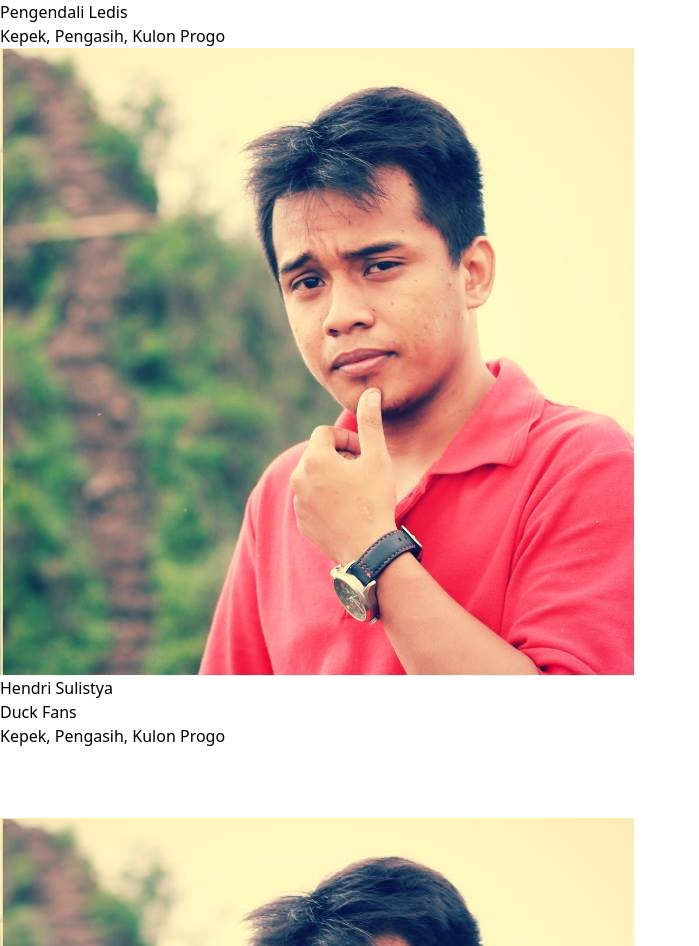
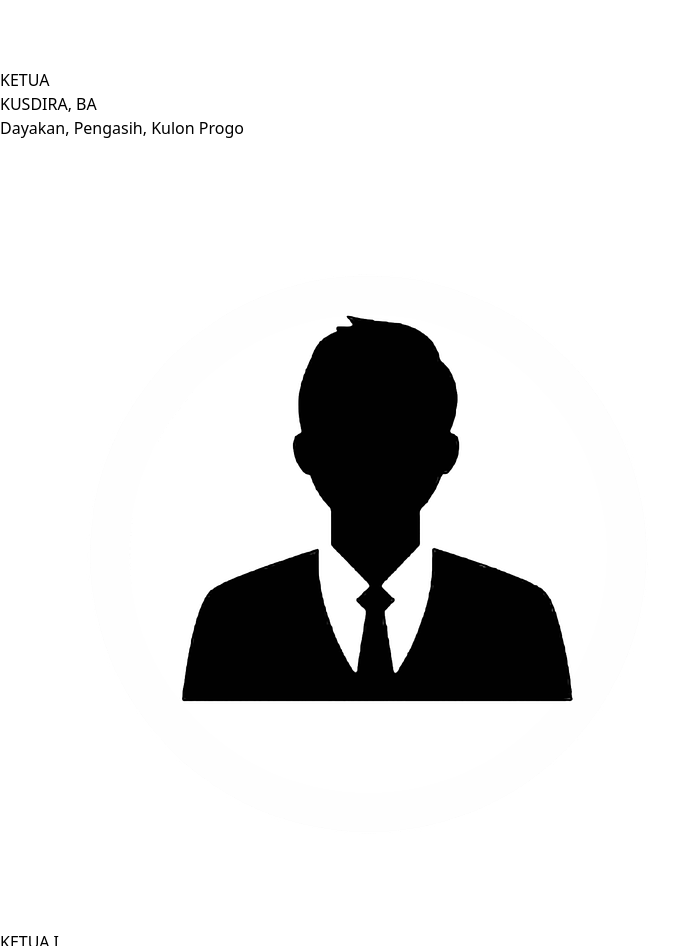
Before and after one commit to pabobernando/knkp2, a React (Vite) app: page /Pengurus in a window 1280 px wide. Shown: the part 1366-2312 px from the top of the page, without its empty margins (0-699 px from the left). Built offline with nearby package versions, Linux system fonts and the light colour scheme.

Commit message:
pengurus

```diff
--- a/src/components/NavbarSide.jsx
+++ b/src/components/NavbarSide.jsx
@@ -22,7 +22,7 @@ function NavbarSide() {
     }
 
   return (
-        <div className="h-full bg-gray-500 dark:bg-gray-700">
+        <div className="h-full bg-red-900 dark:bg-gray-700">
                 <div className="flex items-center justify-start pt-6 ml-8">
                     <p className="text-xl font-bold dark:text-white text-white">
                         KONI KULON PROGO
@@ -79,7 +79,6 @@ function NavbarSide() {
                             <svg width="20" height="20" xmlns="http://www.w3.org/2000/svg" fill="none" viewBox="0 0 24 24" strokeWidth="1.5" stroke="currentColor" className="w-6 h-6">
   <path strokeLinecap="round" strokeLinejoin="round" d="M9 15L3 9m0 0l6-6M3 9h12a6 6 0 010 12h-3" />
 </svg>
-
                             </span>
                             <span  className="mx-4 text-sm font-normal">
                                 Home
--- a/src/pages/DataAtlit.jsx
+++ b/src/pages/DataAtlit.jsx
@@ -249,7 +249,7 @@ function DataAtlit() {
   <svg className="fill-current w-4 h-4 mr-2" xmlns="http://www.w3.org/2000/svg" viewBox="0 0 20 20"><path d="M13 8V2H7v6H2l8 8 8-8h-5zM0 18h20v2H0v-2z"/></svg>
   <span>Download File</span>
 </button>
-                  <button onClick={openModalAdd} class="bg-blue-500 hover:bg-blue-400 text-gray-800 font-bold py-1 px-3 rounded inline-flex items-center">
+                  <button onClick={openModalAdd} className="bg-blue-500 hover:bg-blue-400 text-gray-800 font-bold py-1 px-3 rounded inline-flex items-center">
                   <svg className="h-5 w-5 text-white"  viewBox="0 0 24 24"  fill="none"  stroke="currentColor"  strokeWidth="2"  strokeLinecap="round"  strokeLinejoin="round">  <path d="M16 21v-2a4 4 0 0 0-4-4H5a4 4 0 0 0-4 4v2" />  <circle cx="8.5" cy="7" r="4" />  <line x1="20" y1="8" x2="20" y2="14" />  <line x1="23" y1="11" x2="17" y2="11" /></svg>
   <span className="text-white">Tambah Data Atlit</span>
 </button>
@@ -301,7 +301,7 @@ function DataAtlit() {
                         scope="col"
                         className="px-6 py-3 text-left text-xs font-medium text-gray-500 uppercase tracking-wider"
                       >
-                        Gender
+                        Jenis Kelamin
                       </th>
                       <th
                         scope="col"
@@ -367,7 +367,7 @@ function DataAtlit() {
                                 width="13"
                                 height="13"
                                 fill="currentColor"
-                                class="bi bi-pencil"
+                                className="bi bi-pencil"
                                 viewBox="0 0 16 16"
                               >
                                 <path d="M12.146.146a.5.5 0 0 1 .708 0l3 3a.5.5 0 0 1 0 .708l-10 10a.5.5 0 0 1-.168.11l-5 2a.5.5 0 0 1-.65-.65l2-5a.5.5 0 0 1 .11-.168l10-10zM11.207 2.5L13.5 4.793l1.293-1.293-2.293-2.293-1.293 1.293zm1.586 3L10.5 3.207 4 9.707V10h.5a.5.5 0 0 1 .5.5v.5h.5a.5.5 0 0 1 .5.5v.5h.293l6.5-6.5zm-9.761 5.175l-.106.106-1.528 3.821 3.821-1.528.106-.106a.5.5 0 0 1 .325-.468h.5v-.5a.5.5 0 0 1 .5-.5h1v-.5a.5.5 0 0 1 .5-.5h.5v-.293l-2.5-2.5z" />
--- a/src/pages/DataWasit.jsx
+++ b/src/pages/DataWasit.jsx
@@ -247,13 +247,13 @@ function DataWasit() {
       </table>
       <div className='grid grid-cols-2 mt-5'>
             <div className='text-center'><button className='text-gray-700 bg-white hover:border border-red-700 font-bold py-2 px-4 rounded-full' onClick={() => nextPage(page - 1)}>
-            <svg xmlns="http://www.w3.org/2000/svg" fill="none" viewBox="0 0 24 24" stroke-width="1.5" stroke="currentColor" class="w-5 h-5 rtl:-scale-x-100">
-                <path stroke-linecap="round" stroke-linejoin="round" d="M6.75 15.75L3 12m0 0l3.75-3.75M3 12h18" />
+            <svg xmlns="http://www.w3.org/2000/svg" fill="none" viewBox="0 0 24 24" strokeWidth="1.5" stroke="currentColor" className="w-5 h-5 rtl:-scale-x-100">
+                <path strokeLinecap="round" strokeLinejoin="round" d="M6.75 15.75L3 12m0 0l3.75-3.75M3 12h18" />
             </svg>
 </button></div>
             <div className='text-center'><button className='bg-white hover:border border-red-700 text-gray-700 font-bold py-2 px-4 rounded-full' onClick={() => nextPage(page + 1)}>
-            <svg xmlns="http://www.w3.org/2000/svg" fill="none" viewBox="0 0 24 24" stroke-width="1.5" stroke="currentColor" class="w-5 h-5 rtl:-scale-x-100">
-                <path stroke-linecap="round" stroke-linejoin="round" d="M17.25 8.25L21 12m0 0l-3.75 3.75M21 12H3" />
+            <svg xmlns="http://www.w3.org/2000/svg" fill="none" viewBox="0 0 24 24" strokeWidth="1.5" stroke="currentColor" className="w-5 h-5 rtl:-scale-x-100">
+                <path strokeLinecap="round" strokeLinejoin="round" d="M17.25 8.25L21 12m0 0l-3.75 3.75M21 12H3" />
             </svg></button></div>
       </div>
                     </div>
--- a/src/pages/Home.jsx
+++ b/src/pages/Home.jsx
@@ -111,7 +111,7 @@ function Home() {
   </div>
   <div className='mx-auto'>
   <div className="relative overflow-hidden bg-white rounded-lg shadow w-60 md:w-72">
-        <img src={Wasit} alt="btc logo" className="absolute w-24 h-24 rounded-full opacity-50 -top-6 -right-6 md:-right-4 "/>
+        <img src={LogoAtlit} alt="btc logo" className="absolute w-24 h-24 rounded-full opacity-50 -top-6 -right-6 md:-right-4 "/>
         <div className="px-4 py-5 sm:p-6">
           <dl>
             <dt className="text-sm font-semibold leading-5 text-gray-500 truncate">
--- a/src/pages/LoginPage.jsx
+++ b/src/pages/LoginPage.jsx
@@ -40,8 +40,8 @@ function LoginPage() {
                 <div className="flex flex-col pt-4">
                     <div className="flex relative ">
                         <span className=" rounded-tl-lg rounded-bl-lg inline-flex  items-center px-3 border-t bg-white border-l border-b  border-gray-300 text-gray-500 shadow-sm text-sm">
-                        <svg class="h-4 w-4 text-gray-500"  fill="none" viewBox="0 0 24 24" stroke="currentColor">
-  <path stroke-linecap="round" stroke-linejoin="round" stroke-width="2" d="M16 7a4 4 0 11-8 0 4 4 0 018 0zM12 14a7 7 0 00-7 7h14a7 7 0 00-7-7z"/>
+                        <svg className="h-4 w-4 text-gray-500"  fill="none" viewBox="0 0 24 24" stroke="currentColor">
+  <path strokeLinecap="round" strokeLinejoin="round" strokeWidth="2" d="M16 7a4 4 0 11-8 0 4 4 0 018 0zM12 14a7 7 0 00-7 7h14a7 7 0 00-7-7z"/>
 </svg>
 
                         </span>
--- a/src/pages/Pengurus.jsx
+++ b/src/pages/Pengurus.jsx
@@ -1,6 +1,6 @@
 import { useState } from 'react';
 import Navbar from '../components/Navbar'
-import Koni from '../assets/satosi.jpg'
+import Koni from '../assets/polos.png'
 
 function Pengurus() {
 
@@ -27,10 +27,32 @@ return (
             <div className="px-8 py-4 pt-24 bg-white rounded-lg shadow dark:bg-gray-800 border-2 border-red-500">
                 <div className="text-center">
                     <p className="text-2xl text-gray-800 dark:text-white">
-                        Hendri Sulistya
+                        KETUA
                     </p>
                     <p className="text-xl font-light text-gray-500 dark:text-gray-200">
-                        Pengendali Ledis
+                        KUSDIRA, BA
+                    </p>
+                    <p className="py-4 mx-auto font-light text-gray-500 text-md w-60 dark:text-gray-400">
+                        Dayakan, Pengasih, Kulon Progo
+                    </p>
+                </div>
+            </div>
+        </div>
+    </div>
+    <div className="flex flex-col items-center justify-around space-y-24 md:space-y-0 md:flex-row mt-11">
+        <div className="relative p-4">
+            <div className="absolute mb-4 text-center transform translate-x-1/2 -top-16 right-1/2">
+                <a href="#" className="relative block">
+                    <img alt="profil" src={Koni} className="mx-auto object-cover rounded-lg h-40 w-40  border-2 border-red-500 dark:border-gray-800"/>
+                </a>
+            </div>
+            <div className="px-8 py-4 pt-24 bg-white rounded-lg shadow dark:bg-gray-800 border-2 border-red-500">
+                <div className="text-center">
+                    <p className="text-2xl text-gray-800 dark:text-white">
+                        KETUA I
+                    </p>
+                    <p className="text-xl font-light text-gray-500 dark:text-gray-200">
+                        H.MARGONO, S.Pd,Jas
                     </p>
                     <p className="py-4 mx-auto font-light text-gray-500 text-md w-60 dark:text-gray-400">
                         Kepek, Pengasih, Kulon Progo
@@ -47,53 +69,10 @@ return (
             <div className="px-8 py-4 pt-24 bg-white rounded-lg shadow dark:bg-gray-800 border-2 border-red-500">
                 <div className="text-center">
                     <p className="text-2xl text-gray-800 dark:text-white">
-                        Hendri Sulistya
+                        KETUA II
                     </p>
                     <p className="text-xl font-light text-gray-500 dark:text-gray-200">
-                        Duck Fans
-                    </p>
-                    <p className="py-4 mx-auto font-light text-gray-500 text-md w-60 dark:text-gray-400">
-                    Kepek, Pengasih, Kulon Progo
-                    </p>
-                </div>
-
-            </div>
-        </div>
-    </div>
-    <div className="flex flex-col items-center justify-around space-y-24 md:space-y-0 md:flex-row mt-11">
-        <div className="relative p-4">
-            <div className="absolute mb-4 text-center transform translate-x-1/2 -top-16 right-1/2">
-                <a href="#" className="relative block">
-                    <img alt="profil" src={Koni} className="mx-auto object-cover rounded-lg h-40 w-40  border-2 border-red-500 dark:border-gray-800"/>
-                </a>
-            </div>
-            <div className="px-8 py-4 pt-24 bg-white rounded-lg shadow dark:bg-gray-800 border-2 border-red-500">
-                <div className="text-center">
-                    <p className="text-2xl text-gray-800 dark:text-white">
-                        Hendri Sulistya
-                    </p>
-                    <p className="text-xl font-light text-gray-500 dark:text-gray-200">
-                        Pengendali Ledis
-                    </p>
-                    <p className="py-4 mx-auto font-light text-gray-500 text-md w-60 dark:text-gray-400">
-                        Kepek, Pengasih, Kulon Progo
-                    </p>
-                </div>
-            </div>
-        </div>
-        <div className="relative p-4">
-            <div className="absolute mb-4 text-center transform translate-x-1/2 -top-16 right-1/2">
-                <a href="#" className="relative block">
-                    <img alt="profil" src={Koni} className="mx-auto object-cover rounded-lg h-40 w-40  border-2 border-red-500 dark:border-gray-800"/>
-                </a>
-            </div>
-            <div className="px-8 py-4 pt-24 bg-white rounded-lg shadow dark:bg-gray-800 border-2 border-red-500">
-                <div className="text-center">
-                    <p className="text-2xl text-gray-800 dark:text-white">
-                        Hendri Sulistya
-                    </p>
-                    <p className="text-xl font-light text-gray-500 dark:text-gray-200">
-                        Duck Fans
+                        Drs. SUJIRAN
                     </p>
                     <p className="py-4 mx-auto font-light text-gray-500 text-md w-60 dark:text-gray-400">
                     Kepek, Pengasih, Kulon Progo
@@ -111,13 +90,13 @@ return (
             <div className="px-8 py-4 pt-24 bg-white rounded-lg shadow dark:bg-gray-800 border-2 border-red-500">
                 <div className="text-center">
                     <p className="text-2xl text-gray-800 dark:text-white">
-                        Hendri Sulistya
+                        KETUA III
                     </p>
                     <p className="text-xl font-light text-gray-500 dark:text-gray-200">
-                        Milk Fans
+                    ANUNG MARGANTO,SH,MM
                     </p>
                     <p className="py-4 mx-auto font-light text-gray-500 text-md w-60 dark:text-gray-400">
-                    Kepek, Pengasih, Kulon Progo
+                    Wonosidi Lor, Wates, Kulon Progo
                     </p>
                 </div>
             </div>
```
Also changed, not shown: src/assets/polos.png (added).
